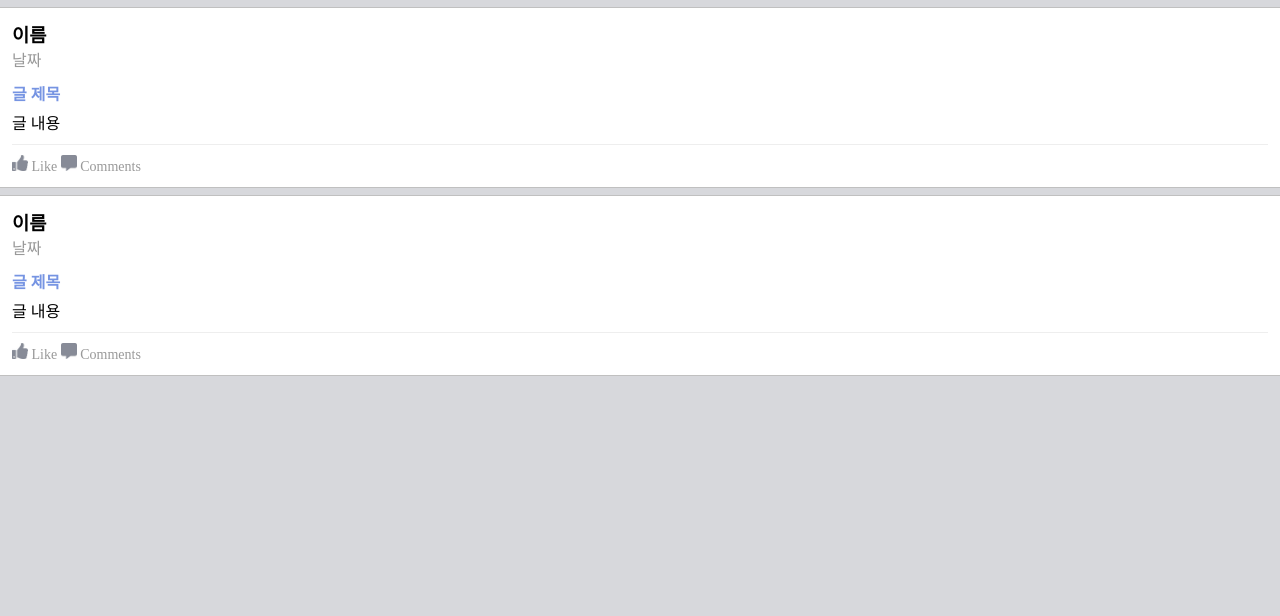
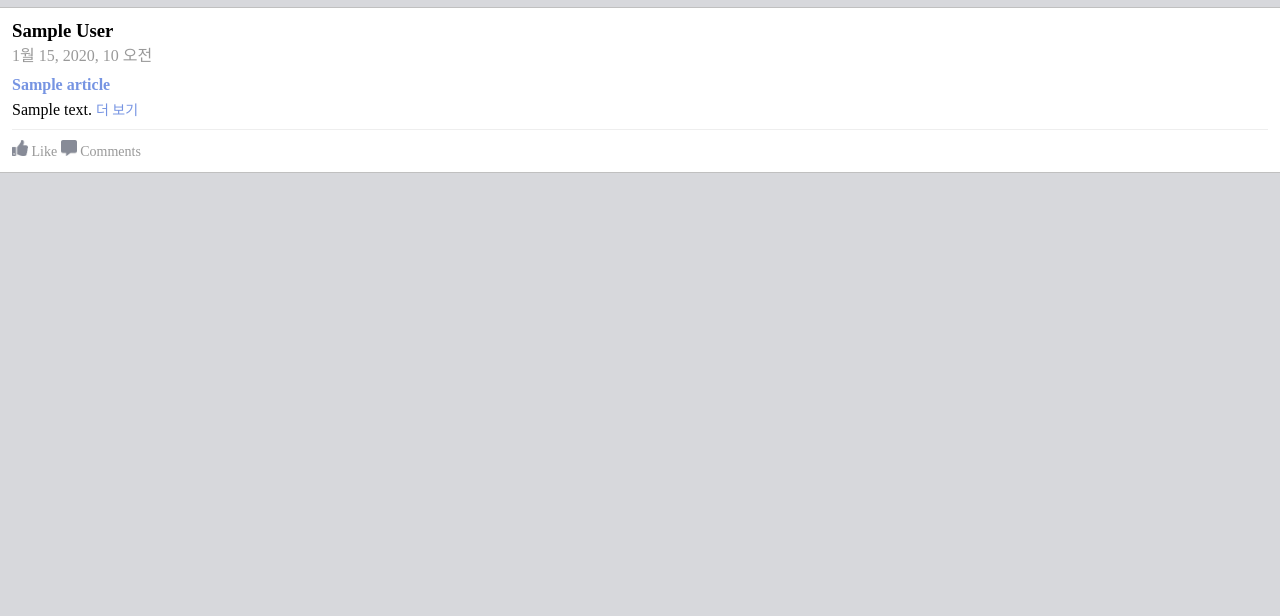
Before and after one commit to coalastudy/python-django-code, a Django app: page / in a window 1280 px wide. Shown: the part 42-658 px from the top of the page. Run offline with Django 3.2, Linux system fonts and the light colour scheme; tables that the repository leaves empty hold one stand-in row (values such as "Sample post").

Commit message:
Week 4 - Stage 4

```diff
--- a/facebook/templates/newsfeed.html
+++ b/facebook/templates/newsfeed.html
@@ -95,7 +95,14 @@
         color: #999;
         font-size: 14px;
     }
-
+    .more {
+        font-size: 14px;
+        color: #6184dddd;
+    }
+    a {
+        color: inherit;
+        text-decoration: none;
+    }
 </style>
 <div class="header">
     <div class="btn1"><img src="/static/ic_pencil.jpg" width="22px" style="margin:9px 0 0 13px"></div>
@@ -105,24 +112,17 @@
     <div class="btn2"><img src="/static/ic_info.jpg" width="22px" style="margin:9px 13px 0 0"></div>
 </div>
 <div class="container">
+    {% for feed in articles %}
     <div class="feed">
-        <h3 class="name">이름</h3>
-        <div class="date">날짜</div>
-        <a class="title">글 제목</a>
-        <p class="content">글 내용</p>
+        <h3 class="name">{{ feed.author }}</h3>
+        <div class="date">{{ feed.created_at }}</div>
+        <a href="/feed/{{ feed.pk }}/" class="title">{{ feed.title }}</a>
+        <p class="content">{{ feed.text }} <a class="more" href="/feed/{{ feed.pk }}/">더 보기</a></p>
         <div class="accessory">
-            <img src="/static/ic_like.jpg" width="16px"> Like <img src="/static/ic_comment.jpg" width="16px"> Comments
+            <img src="/static/ic_like.jpg" width="16px"> Like <a class="comments" href="/feed/{{ feed.pk }}/"><img src="/static/ic_comment.jpg" width="16px"> Comments</a>
         </div>
     </div>
-    <div class="feed">
-        <h3 class="name">이름</h3>
-        <div class="date">날짜</div>
-        <a class="title">글 제목</a>
-        <p class="content">글 내용</p>
-        <div class="accessory">
-            <img src="/static/ic_like.jpg" width="16px"> Like <img src="/static/ic_comment.jpg" width="16px"> Comments
-        </div>
-    </div>
+    {% endfor %}
 </div>
 <div class="footer">
     <div class="tab1"><img src="/static/ic_feed.jpg" width="22px" style="margin-top: 15px"></div>
--- a/facebook/views.py
+++ b/facebook/views.py
@@ -1,5 +1,6 @@
 from django.shortcuts import render
 
+from facebook.models import Article
 # Create your views here.
 
 def play(request):
@@ -54,4 +55,10 @@ def warn(request):
     return render(request, 'warn.html')
 
 def newsfeed(request):
-    return render(request, 'newsfeed.html')
+    articles = Article.objects.all()
+
+    return render(request, 'newsfeed.html', { 'articles': articles })
+
+def detail_feed(request, pk):
+    article = Article.objects.get(pk=pk)
+    return render(request, 'detail_feed.html', {'feed': article})
--- a/main/urls.py
+++ b/main/urls.py
@@ -22,6 +22,7 @@ from facebook.views import my_profile
 from facebook.views import event
 from facebook.views import fail, help, warn
 from facebook.views import newsfeed
+from facebook.views import detail_feed
 
 urlpatterns = [
     path('admin/', admin.site.urls),
@@ -35,5 +36,5 @@ urlpatterns = [
     path('warn/', warn),
 
     path('', newsfeed),
-
+    path('feed/<pk>/', detail_feed)
 ]
```
Also changed, not shown: facebook/templates/detail_feed.html (added, +13 -0 lines).
